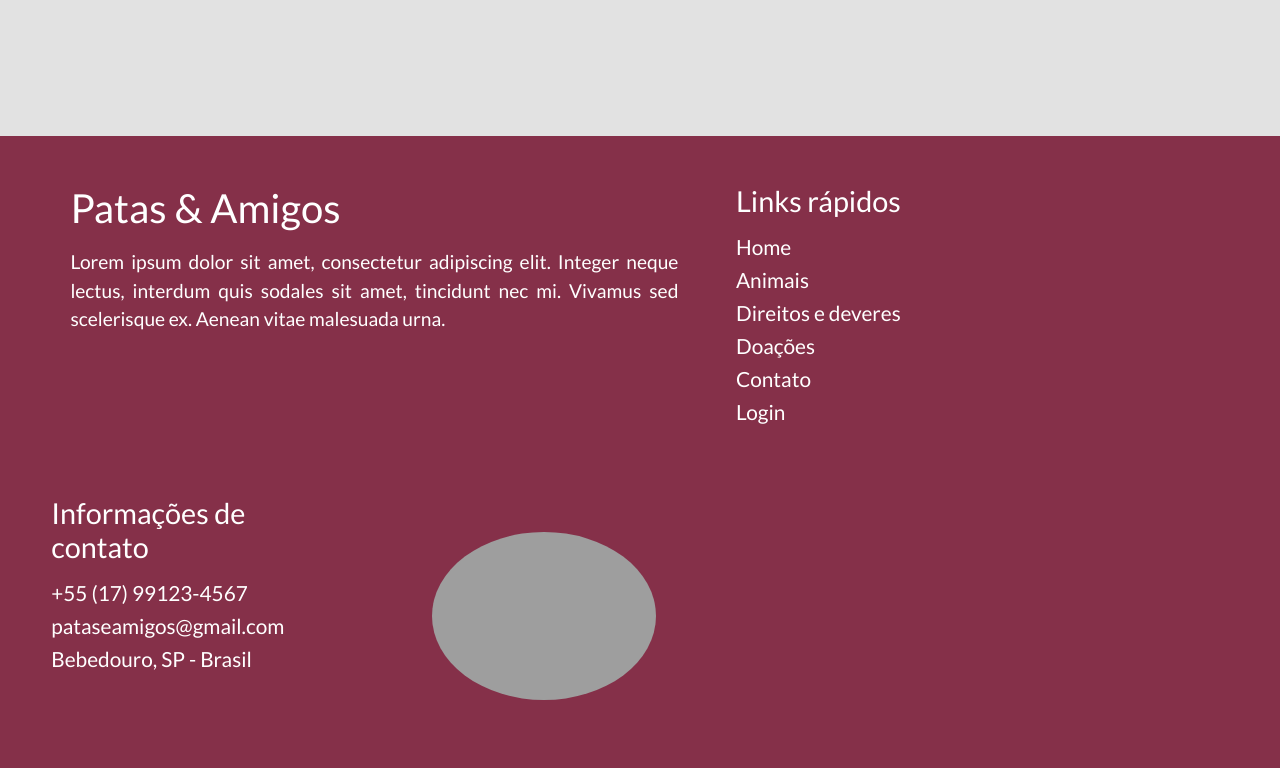
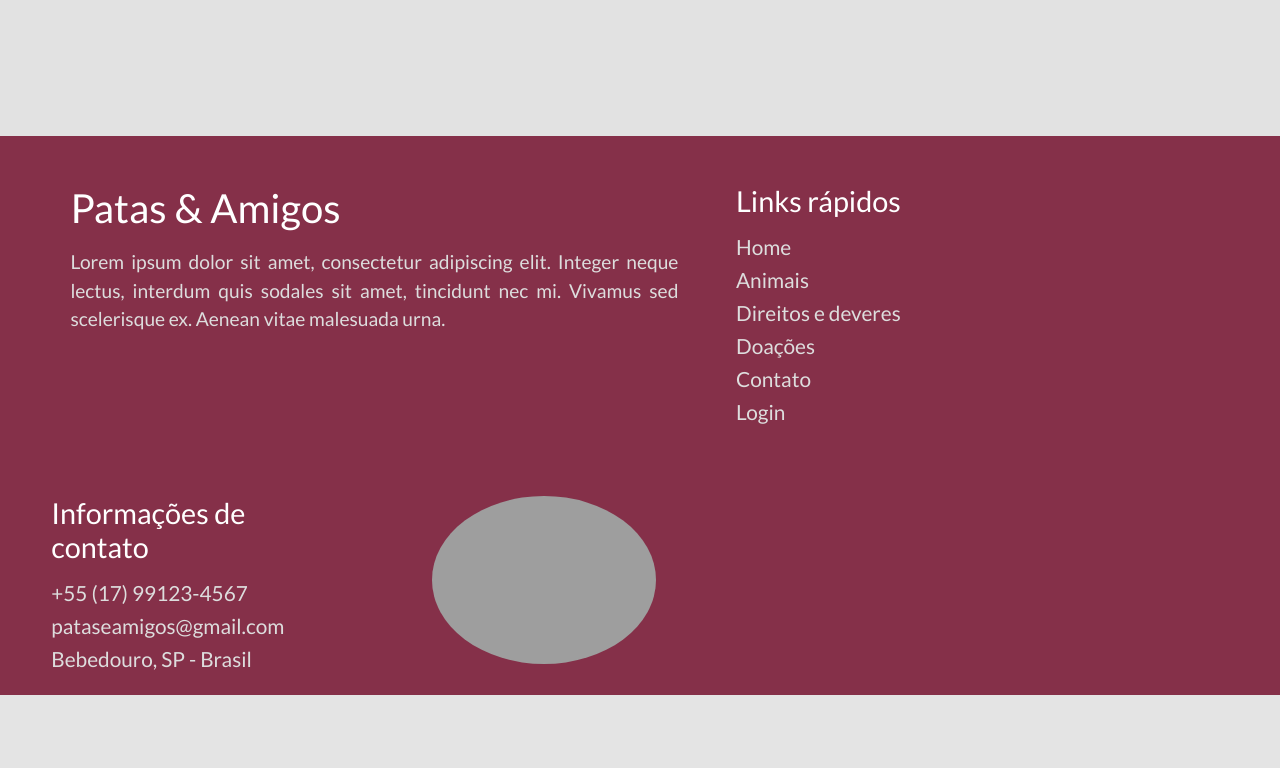
Before and after one commit to Bewwwy/TCC, a PHP site: page /pages/animais.php in a window 1280 px wide. Shown: the part 921-1689 px from the top of the page. After the commit the page ends 1616 px from the top, so only its background shows below. Run offline with PHP 8.4, Linux system fonts and the light colour scheme; data that the repository does not hold is empty; grey boxes are pictures that could not be loaded.

Commit message:
ajustes css footer

```diff
--- a/site/css/animais.css
+++ b/site/css/animais.css
@@ -63,7 +63,7 @@ a p {
     overflow: hidden;
 }
 
-figure {
+.an {
     /* background-color: rgb(228, 228, 228); */
     /* background-color: rgb(192, 148, 156); */
     /* width: 19rem;
--- a/site/css/footer.css
+++ b/site/css/footer.css
@@ -26,7 +26,7 @@ footer {
     margin-top: 2vh;
     font-size: 1.2rem;
     text-align: justify;
-    color: white;
+    color: rgb(221, 221, 221);
     line-height: 1.5;
 }
 
@@ -47,11 +47,11 @@ footer {
 .col ul li {
     text-align: left;
     font-size: 1.3rem;
-    color: white;
+    color: rgb(221, 221, 221);
     margin-top: .5rem;
 }
 .col ul li a {
-    color: white;
+    color: rgb(221, 221, 221);
 }
 .col ul li a:hover {
     color: rgb(0, 0, 0);
@@ -69,7 +69,7 @@ footer {
     border-radius: 50%;
     max-width: 14rem;
     max-height: 14rem;
-    margin: 2vh 0 0 3vw;
+    margin: 6vh 0 0 3vw;
 }
 
 
--- a/site/pages/animais.php
+++ b/site/pages/animais.php
@@ -50,7 +50,7 @@ require_once '../banco/conexao.php';
                     echo "<a href='informacoes_animal.php?id=". $row['ID_pet'] ."'>";
                     ?>
 
-                    <figure><img src='../uploads/<?php echo $row['foto']?>' id="f_a" alt="animal"></figure><?php
+                    <figure class="an"><img src='../uploads/<?php echo $row['foto']?>' id="f_a" alt="animal"></figure><?php
                     echo "<h2 class='text'>". $row['nome_pet']. "</h2>";
                     echo "<p class='text'>". $row['descr']. "</p>";
                     echo "</a></div>";
```
